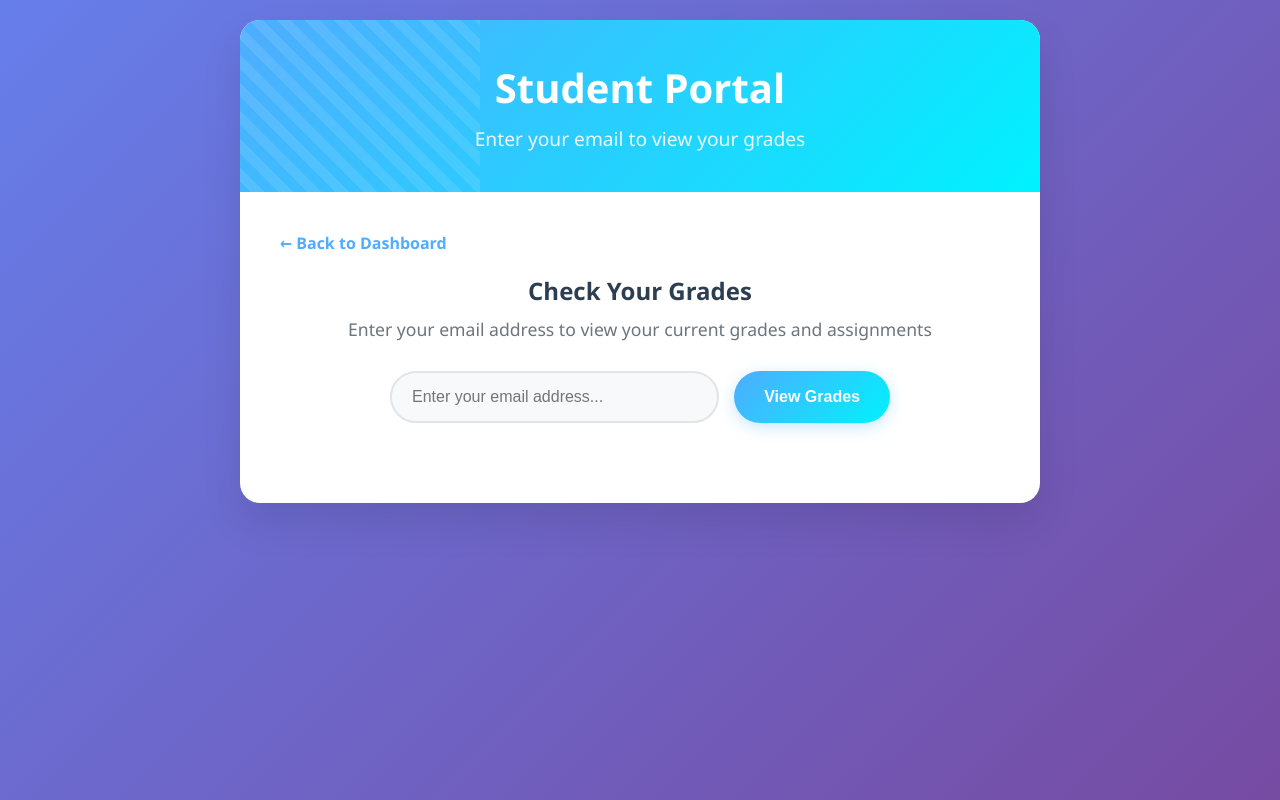
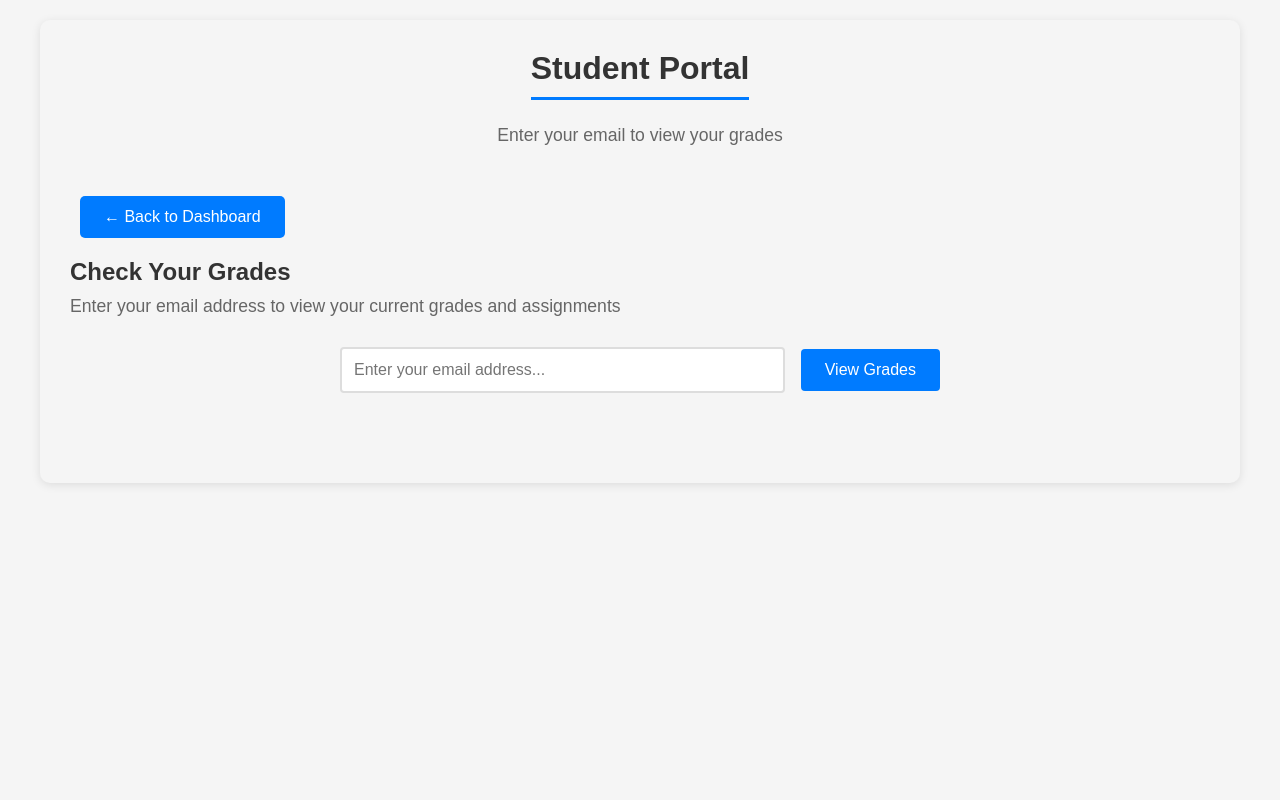
Before and after one commit to thorlorick/database_gradeinsight, a FastAPI app: page /student-portal in a window 1280 px wide. Run offline with FastAPI, Linux system fonts and the light colour scheme.

Commit message:
Update student-portal.html

```diff
--- a/templates/student-portal.html
+++ b/templates/student-portal.html
@@ -12,141 +13,157 @@
         }
 
         body {
-            font-family: 'Segoe UI', Tahoma, Geneva, Verdana, sans-serif;
-            background: linear-gradient(135deg, #667eea 0%, #764ba2 100%);
+            font-family: Arial, sans-serif;
+            margin: 0;
+            padding: 20px;
+            background-color: #f5f5f5;
             min-height: 100vh;
-            padding: 20px;
         }
 
+        /* Layout */
         .container {
-            max-width: 800px;
+            max-width: 1200px;
             margin: 0 auto;
-            background: white;
-            border-radius: 20px;
-            box-shadow: 0 20px 40px rgba(0,0,0,0.1);
-            overflow: hidden;
+            background-color: #f5f5f5;
+            padding: 30px;
+            border-radius: 10px;
+            box-shadow: 0 2px 10px rgba(0, 0, 0, 0.1);
         }
 
+        /* Typography */
         .header {
-            background: linear-gradient(135deg, #4facfe 0%, #00f2fe 100%);
-            color: white;
-            padding: 40px;
             text-align: center;
-            position: relative;
-            overflow: hidden;
-        }
-
-        .header::before {
-            content: '';
-            position: absolute;
-            top: -50%;
-            left: -50%;
-            width: 200%;
-            height: 200%;
-            background: repeating-linear-gradient(
-                45deg,
-                transparent,
-                transparent 10px,
-                rgba(255,255,255,0.1) 10px,
-                rgba(255,255,255,0.1) 20px
-            );
-            animation: shimmer 3s linear infinite;
-        }
-
-        @keyframes shimmer {
-            0% { transform: translateX(-100%); }
-            100% { transform: translateX(100%); }
+            margin-bottom: 30px;
         }
 
         .header h1 {
-            font-size: 2.5rem;
+            color: #333;
             margin-bottom: 10px;
-            position: relative;
-            z-index: 1;
+            border-bottom: 3px solid #007bff;
+            padding-bottom: 10px;
+            display: inline-block;
         }
 
         .header p {
-            font-size: 1.2rem;
-            opacity: 0.9;
-            position: relative;
-            z-index: 1;
+            color: #666;
+            font-size: 1.1rem;
+            margin-top: 15px;
+        }
+
+        /* Navigation */
+        .navigation {
+            text-align: center;
+            margin-bottom: 30px;
+        }
+
+        .nav-button, .back-link {
+            display: inline-block;
+            margin: 0 10px;
+            padding: 12px 24px;
+            background-color: #007bff;
+            color: white;
+            text-decoration: none;
+            border-radius: 5px;
+            transition: background-color 0.3s;
+        }
+
+        .nav-button:hover, .back-link:hover {
+            background-color: #0056b3;
+        }
+
+        .nav-button.active {
+            background-color: #28a745;
+        }
+
+        .back-link {
+            margin-bottom: 20px;
         }
 
         .main-content {
-            padding: 40px;
+            padding: 20px 0;
         }
 
         .search-section {
-            text-align: center;
             margin-bottom: 40px;
         }
 
         .search-title {
             font-size: 1.5rem;
-            color: #2c3e50;
+            color: #333;
             margin-bottom: 10px;
-            font-weight: 600;
+            font-weight: bold;
         }
 
         .search-subtitle {
-            color: #6c757d;
+            color: #666;
             margin-bottom: 30px;
             font-size: 1.1rem;
         }
 
+        /* Search functionality */
         .search-form {
             display: flex;
-            gap: 15px;
-            max-width: 500px;
+            gap: 1rem;
+            align-items: center;
+            flex-wrap: wrap;
+            max-width: 600px;
             margin: 0 auto;
-            flex-wrap: wrap;
         }
 
-        .email-input {
+        .email-input, .search-input {
             flex: 1;
-            min-width: 250px;
-            padding: 15px 20px;
-            border: 2px solid #e1e5e9;
-            border-radius: 50px;
-            font-size: 16px;
-            transition: all 0.3s ease;
-            background: #f8f9fa;
+            min-width: 300px;
+            padding: 0.75rem;
+            border: 2px solid #ddd;
+            border-radius: 4px;
+            font-size: 1rem;
+            background-color: white;
         }
 
-        .email-input:focus {
+        .email-input:focus, .search-input:focus {
             outline: none;
-            border-color: #4facfe;
-            box-shadow: 0 0 0 3px rgba(79, 172, 254, 0.1);
-            background: white;
+            border-color: #007bff;
         }
 
         .search-btn {
-            padding: 15px 30px;
-            background: linear-gradient(135deg, #4facfe 0%, #00f2fe 100%);
+            padding: 0.75rem 1.5rem;
+            background-color: #007bff;
             color: white;
             border: none;
-            border-radius: 50px;
-            font-size: 16px;
-            font-weight: 600;
+            border-radius: 4px;
+            font-size: 1rem;
             cursor: pointer;
-            transition: all 0.3s ease;
-            box-shadow: 0 4px 15px rgba(79, 172, 254, 0.3);
+            transition: background-color 0.3s;
             min-width: 120px;
         }
 
         .search-btn:hover {
-            transform: translateY(-2px);
-            box-shadow: 0 8px 25px rgba(79, 172, 254, 0.4);
-        }
-
-        .search-btn:active {
-            transform: translateY(0);
+            background-color: #0056b3;
         }
 
         .search-btn:disabled {
             opacity: 0.6;
             cursor: not-allowed;
-            transform: none;
+        }
+
+        .clear-search, .clear-btn {
+            padding: 0.75rem 1rem;
+            background-color: #e74c3c;
+            color: white;
+            border: none;
+            border-radius: 4px;
+            cursor: pointer;
+            font-size: 0.9rem;
+            margin-left: 10px;
+        }
+
+        .clear-search:hover, .clear-btn:hover {
+            background-color: #c0392b;
+        }
+
+        .search-stats {
+            color: #666;
+            font-size: 0.9rem;
         }
 
         .results-section {
@@ -276,51 +330,69 @@
         .percentage-badge {
             display: inline-block;
             padding: 6px 12px;
-            border-radius: 20px;
+            border-radius: 4px;
             font-size: 0.85rem;
-            font-weight: 600;
-            color: white;
+            font-weight: bold;
         }
 
+        /* Grade styling */
+        .grade-cell {
+            text-align: center;
+            font-weight: bold;
+        }
+
+        .grade-good, .percentage-badge.grade-a {
+            color: #155724;
+            background-color: #d4edda;
+        }
+
+        .grade-medium, .percentage-badge.grade-b, .percentage-badge.grade-c {
+            color: #004085;
+            background-color: #cce7ff;
+        }
+
+        .grade-poor, .percentage-badge.grade-d, .percentage-badge.grade-f {
+            color: #721c24;
+            background-color: #f8d7da;
+        }
+
+        /* Status messages */
         .loading {
             text-align: center;
-            padding: 40px;
-            color: #6c757d;
-            font-size: 1.1rem;
+            padding: 50px;
+            font-size: 18px;
+            color: #666;
         }
 
         .error {
-            background: #f8d7da;
+            background-color: #f8d7da;
             color: #721c24;
-            padding: 20px;
-            border-radius: 10px;
-            margin: 20px 0;
+            padding: 15px;
+            border-radius: 5px;
+            margin-bottom: 20px;
             border: 1px solid #f5c6cb;
-            text-align: center;
         }
 
-        .not-found {
+        .success {
+            background-color: #d4edda;
+            color: #155724;
+            padding: 15px;
+            border-radius: 5px;
+            margin-bottom: 20px;
+            border: 1px solid #c3e6cb;
+        }
+
+        .not-found, .no-data {
             text-align: center;
-            padding: 40px;
-            color: #6c757d;
+            padding: 50px;
+            color: #666;
+            font-style: italic;
         }
 
         .not-found h3 {
-            color: #495057;
+            color: #333;
             margin-bottom: 10px;
-        }
-
-        .back-link {
-            display: inline-block;
-            margin-bottom: 20px;
-            color: #4facfe;
-            text-decoration: none;
-            font-weight: 600;
-            transition: color 0.3s ease;
-        }
-
-        .back-link:hover {
-            color: #00f2fe;
+            font-style: normal;
         }
 
         .loading-spinner {
@@ -411,12 +460,14 @@
                     <input
                         type="email"
                         id="emailInput"
-                        class="email-input"
+                        class="email-input search-input"
                         placeholder="Enter your email address..."
                         autocomplete="email"
                     >
                     <button id="searchBtn" class="search-btn">View Grades</button>
+                    <button id="clearBtn" class="clear-search" style="display: none;">Clear</button>
                 </div>
+                <div id="searchStats" class="search-stats" style="display: none; text-align: center; margin-top: 10px;"></div>
             </div>
 
             <div id="resultsSection" class="results-section">
@@ -430,7 +481,9 @@
             constructor() {
                 this.emailInput = document.getElementById('emailInput');
                 this.searchBtn = document.getElementById('searchBtn');
+                this.clearBtn = document.getElementById('clearBtn');
                 this.resultsSection = document.getElementById('resultsSection');
+                this.searchStats = document.getElementById('searchStats');
 
                 this.init();
             }
@@ -441,6 +494,7 @@
 
             bindEvents() {
                 this.searchBtn.addEventListener('click', () => this.searchGrades());
+                this.clearBtn.addEventListener('click', () => this.clearResults());
 
                 this.emailInput.addEventListener('keypress', (e) => {
                     if (e.key === 'Enter') {
@@ -449,8 +503,18 @@
                 });
 
                 this.emailInput.addEventListener('input', () => {
-                    this.resultsSection.style.display = 'none';
+                    if (this.emailInput.value.trim() === '') {
+                        this.clearResults();
+                    }
                 });
+            }
+
+            clearResults() {
+                this.resultsSection.style.display = 'none';
+                this.clearBtn.style.display = 'none';
+                this.searchStats.style.display = 'none';
+                this.emailInput.value = '';
+                this.emailInput.focus();
             }
 
             async searchGrades() {
@@ -469,6 +533,7 @@
                 try {
                     this.showLoading();
                     this.searchBtn.disabled = true;
+                    this.clearBtn.style.display = 'inline-block';
 
                     const response = await fetch(`/api/student/${encodeURIComponent(email)}`);
 
@@ -497,11 +562,13 @@
                 const gradeClass = this.getGradeClass(overallPercentage);
                 const gradeLetter = this.getGradeLetter(overallPercentage);
 
-                const clearBtn = `<button class="clear-btn" onclick="location.reload()">Search Another Student</button>`;
-
                 const gradesTableHtml = student.grades && student.grades.length > 0
                     ? this.generateGradesTable(student.grades)
-                    : '<p style="text-align: center; color: #6c757d; padding: 20px;">No assignments found.</p>';
+                    : '<p class="no-data">No assignments found.</p>';
+
+                // Update search stats
+                this.searchStats.textContent = `Found ${student.total_assignments || 0} assignments for ${student.first_name} ${student.last_name}`;
+                this.searchStats.style.display = 'block';
 
                 this.resultsSection.innerHTML = `
                     <div class="student-header">
@@ -526,8 +593,6 @@
                         <div class="overall-grade ${gradeClass}">
                             Overall Grade: ${overallPercentage.toFixed(1)}% (${gradeLetter})
                         </div>
-
-                        ${clearBtn}
                     </div>
 
                     <div class="grades-table-container">
```
Also changed, not shown: other parts of templates/student-portal.html (+87 -72 lines).
